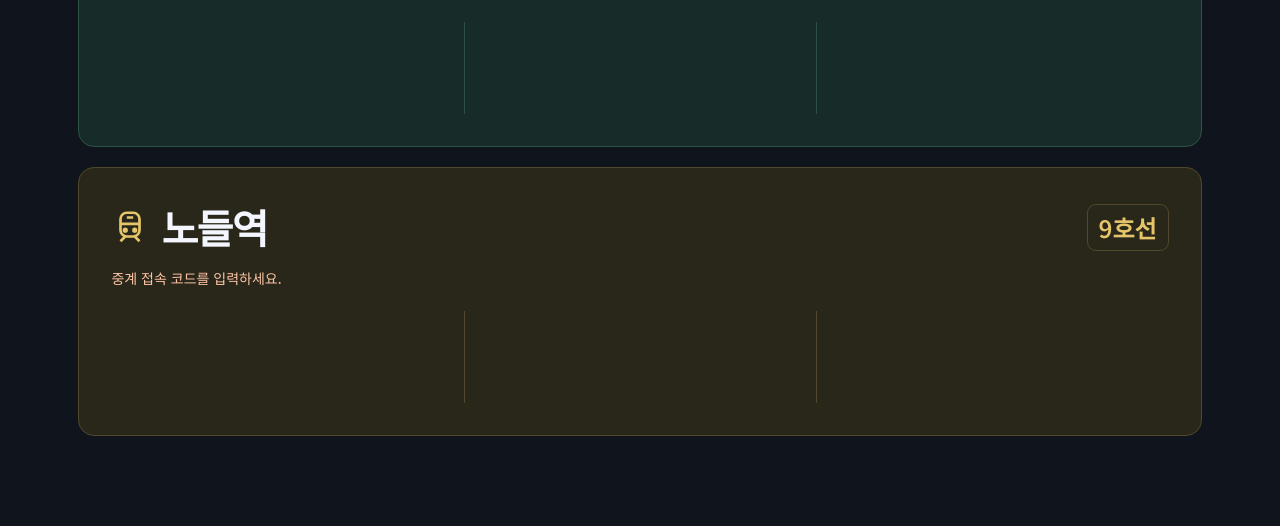
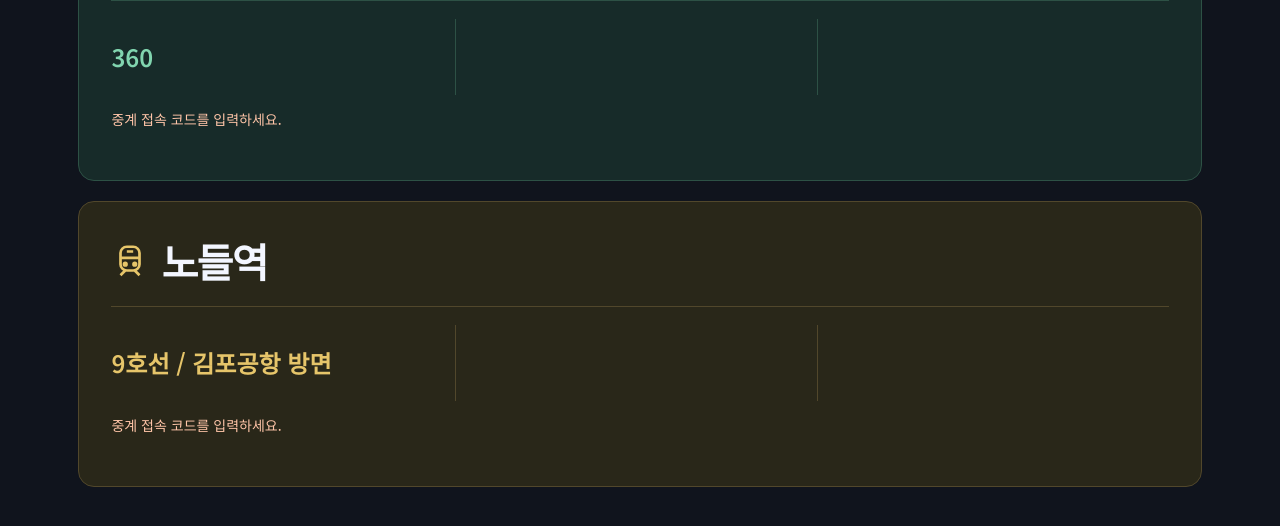
Before and after one commit to kisupahn/dashboard, a website: page index.html in a window 1280 px wide. Shown: the part 585-1111 px from the top of the page. Before the commit the page ends 1060 px from the top, so only its background shows below. Drawn offline with Linux system fonts and the light colour scheme.

Commit message:
Group arrivals by stop and route with two vehicles and tap-to-refresh

```diff
--- a/browser-api.js
+++ b/browser-api.js
@@ -53,8 +53,48 @@
         var primary = position ? message.replace(position[0], '').replace(/\s*[\[(]\s*[\])]\s*/g, '').trim() : message;
         slots.push(available ? { message: primary, label: label } : null);
       });
-    } else slots = items.slice(0, 3).map(function (item) { return { item: item, label: item.title.split(/\s*-\s*/)[0], message: item.message }; });
-    return [slots[0] || null, slots[1] || null, slots[2] || null];
+    } else slots = items.slice(0, 2).map(function (item) { return { item: item, label: item.title.split(/\s*-\s*/)[0], message: item.message }; });
+    return [slots[0] || null, slots[1] || null];
+  }
+  function groupTargets(targets) {
+    var groups = [];
+    targets.forEach(function (target) {
+      var key = target.type + ':' + target.value;
+      var group = groups.find(function (v) { return v.key === key; });
+      if (!group) { group = { key: key, type: target.type, value: target.value, targets: [] }; groups.push(group); }
+      group.targets.push(target);
+    });
+    return groups.sort(function (a, b) { return (a.type === 'bus' ? 0 : 1) - (b.type === 'bus' ? 0 : 1); });
+  }
+  function routeRows(views) {
+    var rows = [];
+    views.forEach(function (view) {
+      var t = view.target;
+      if (t.type === 'bus') {
+        rows.push({ name: view.items[0] ? view.items[0].title : t.route, slots: arrivalSlots('bus', view.items), error: view.error });
+        return;
+      }
+      var groups = [];
+      view.items.forEach(function (item) {
+        var destination = item.title.split(/\s*-\s*/)[0];
+        var key = item.line + ':' + destination + ':' + item.direction + ':' + item.via;
+        var group = groups.find(function (v) { return v.key === key; });
+        if (!group) { group = { key: key, name: (item.line ? Number(item.line) - 1000 + '호선 / ' : '') + destination, items: [] }; groups.push(group); }
+        if (!group.items.some(function (v) { return item.trainId ? v.trainId === item.trainId : v === item; })) group.items.push(item);
+      });
+      if (!groups.length) {
+        rows.push({ name: (t.line ? Number(t.line) - 1000 + '호선' : '지하철') + (t.directionLabel || t.direction ? ' / ' + (t.directionLabel || t.direction) : ''), slots: [null, null], error: view.error });
+      }
+      groups.forEach(function (group) {
+        var existing = rows.find(function (row) { return row.key === group.key; });
+        if (existing) {
+          group.items.forEach(function (item) { if (!existing.items.some(function (v) { return item.trainId ? v.trainId === item.trainId : v === item; })) existing.items.push(item); });
+          existing.items.sort(function (a, b) { return a.order.localeCompare(b.order); });
+          existing.slots = arrivalSlots('subway', existing.items);
+        } else rows.push({ key: group.key, name: group.name, items: group.items, slots: arrivalSlots('subway', group.items), error: '' });
+      });
+    });
+    return rows;
   }
   function normalize(type, data) {
     if (!data || typeof data !== 'object') throw error('API 응답 형식이 올바르지 않습니다.');
@@ -203,5 +243,5 @@
       clear: function () { cache.clear(); }
     };
   }
-  root.TransitAPI = { targets: targets, label: label, arrivalSlots: arrivalSlots, normalize: normalize, filter: filter, createClient: createClient, relayURL: relayURL, jsonp: jsonp, presentation: presentation, diagnostic: diagnostic };
+  root.TransitAPI = { targets: targets, label: label, groupTargets: groupTargets, routeRows: routeRows, arrivalSlots: arrivalSlots, normalize: normalize, filter: filter, createClient: createClient, relayURL: relayURL, jsonp: jsonp, presentation: presentation, diagnostic: diagnostic };
 })(typeof window !== 'undefined' ? window : globalThis);
--- a/index.html
+++ b/index.html
@@ -26,11 +26,14 @@
     .card-head h2 { flex: 1 1 140px; min-width: 0; }
     .transport-icon { width: 38px; height: 38px; color: var(--accent); flex: 0 0 38px; }
     .transport-icon svg { width: 100%; height: 100%; display: block; }
-    .route-badge { color: var(--accent); border: 1px solid var(--edge); border-radius: 9px; padding: 5px 11px; font-size: clamp(16px, 2.2vw, 24px); font-weight: 600; white-space: nowrap; flex-shrink: 0; font-variant-numeric: tabular-nums; }
+    .route-name { color: var(--accent); border: 1px solid var(--edge); border-radius: 9px; padding: 5px 11px; font-size: clamp(16px, 2.2vw, 24px); font-weight: 600; white-space: nowrap; flex-shrink: 0; font-variant-numeric: tabular-nums; }
     .loading { margin: 14px 0 0; color: var(--accent); font-size: 15px; }
-    .arrivals { display: grid; grid-template-columns: repeat(3, minmax(0, 1fr)); margin-top: 22px; }
-    .arrival { min-width: 0; min-height: 92px; padding: 0 12px; text-align: center; border-left: 1px solid var(--edge); }
-    .arrival:first-child { border-left: 0; padding-left: 0; } .arrival:last-child { padding-right: 0; }
+    .arrivals { margin-top: 18px; }
+    .route-row { display: grid; grid-template-columns: minmax(0, .95fr) repeat(2, minmax(0, 1fr)); align-items: center; padding: 18px 0; border-top: 1px solid var(--edge); gap: 10px; }
+    .route-name { margin: 0; border: 0; padding: 0; white-space: normal; word-break: keep-all; overflow-wrap: anywhere; line-height: 1.5; }
+    .route-error { grid-column: 1 / -1; margin: 4px 0 0; }
+    .arrival { min-width: 0; min-height: 76px; padding: 0 12px; text-align: center; border-left: 1px solid var(--edge); }
+    .arrival:last-child { padding-right: 0; }
     .arrival p { font-size: clamp(19px, 3.4vw, 40px); font-weight: 600; line-height: 1.4; word-break: keep-all; font-variant-numeric: tabular-nums; letter-spacing: -1px; color: var(--accent); margin: 4px 0 10px; overflow-wrap: normal; }
     .arrival small { color: #aab8d0; font-size: clamp(14px, 2vw, 22px); white-space: nowrap; line-height: 1.5; }
     .error { color: #ffc5a8; line-height: 1.5; font-size: 14px; }
@@ -57,7 +60,7 @@
       <label>중계 접속 코드<input id="relayToken" type="password" autocomplete="off" required></label>
       <label>버스 · 정류소/노선<input id="arsId" placeholder="20726/동작08, 20014/360" maxlength="100"></label>
       <label>갱신 간격 (초, 최소 30)<input id="interval" type="number" min="30" max="3600" value="180" required></label>
-      <details class="full"><summary>진단</summary><pre id="diagnostics"></pre><p id="refreshStatus"></p><small>자료: 서울특별시 · 화면 20261103.4</small></details>
+      <details class="full"><summary>진단</summary><pre id="diagnostics"></pre><p id="refreshStatus"></p><small>자료: 서울특별시 · 화면 20261103.5</small></details>
       <div class="full"><button type="submit">저장하고 닫기</button> <button id="presetBtn" type="button">내 조회조건 채우기</button> <button id="clearBtn" type="button">저장 정보 삭제</button></div>
     </form>
   </section>
@@ -66,8 +69,8 @@
   <p id="emptyState">설정에서 조회할 곳을 추가하세요.</p>
   <main class="panels" id="arrivalPanels"></main>
 
-  <script src="route-catalog.js?v=20261103.4"></script>
-  <script src="browser-api.js?v=20261103.4"></script>
-  <script src="script.js?v=20261103.4"></script>
+  <script src="route-catalog.js?v=20261103.5"></script>
+  <script src="browser-api.js?v=20261103.5"></script>
+  <script src="script.js?v=20261103.5"></script>
 </body>
 </html>
--- a/script.js
+++ b/script.js
@@ -26,7 +26,8 @@ updateClock(); setInterval(updateClock, 1000);
   $('settingsBtn').onclick = function () { toggle($('settings').hidden); };
   $('closeSettingsBtn').onclick = function () { toggle(false); };
   document.addEventListener('keydown', function (event) { if (event.key === 'Escape' && !$('settings').hidden) toggle(false); });
-  function makeCard(target) {
+  function makeCard(group) {
+    var target = group;
     var article = document.createElement('article'); article.className = 'transit-card ' + target.type;
     var cardHead = document.createElement('div'); cardHead.className = 'card-head';
     var icon = document.createElement('span'); icon.className = 'transport-icon';
@@ -35,16 +36,13 @@ updateClock(); setInterval(updateClock, 1000);
       ? '<svg viewBox="0 0 24 24" fill="none" stroke="currentColor" stroke-width="1.7" aria-hidden="true"><rect x="5" y="3" width="14" height="15" rx="3"/><path d="M5 10h14M8 3v7M8 18v3m8-3v3"/><circle cx="8.5" cy="14.5" r=".9" fill="currentColor"/><circle cx="15.5" cy="14.5" r=".9" fill="currentColor"/></svg>'
       : '<svg viewBox="0 0 24 24" fill="none" stroke="currentColor" stroke-width="1.7" aria-hidden="true"><rect x="6" y="3" width="12" height="15" rx="4"/><path d="M6 10h12M9 18l-3 3m9-3 3 3M10 6h4"/><circle cx="9" cy="14" r=".8" fill="currentColor"/><circle cx="15" cy="14" r=".8" fill="currentColor"/></svg>';
     var heading = document.createElement('h2'); heading.textContent = TransitAPI.label(target);
-    var badge = document.createElement('span'); badge.className = 'route-badge';
-    badge.textContent = target.type === 'bus' ? target.route : (target.line ? Number(target.line) - 1000 + '호선' : '');
-    badge.hidden = !badge.textContent;
-    cardHead.appendChild(icon); cardHead.appendChild(heading); cardHead.appendChild(badge);
+    cardHead.appendChild(icon); cardHead.appendChild(heading);
     var status = document.createElement('p'); status.className = 'loading'; status.setAttribute('role', 'status'); status.textContent = '(로딩중)';
     var arrivals = document.createElement('div'); arrivals.className = 'arrivals';
     article.appendChild(cardHead); article.appendChild(status); article.appendChild(arrivals);
     $('arrivalPanels').appendChild(article);
-    var card = { target: target, heading: heading, badge: badge, status: status, arrivals: arrivals, ticks: [], items: [] };
-    render(card, []);
+    var card = { target: target, views: group.targets.map(function (t) { return { target: t, items: [], pending: true, error: '' }; }), heading: heading, status: status, arrivals: arrivals, ticks: [], items: [] };
+    render(card);
     return card;
   }
   function concise(message) {
@@ -54,19 +52,29 @@ updateClock(); setInterval(updateClock, 1000);
     if (duration) return duration[1] + '분' + (duration[2] ? ' ' + duration[2] + '초' : '');
     return text.replace(/\s*후(?:\s*\([^)]*\))?$/, '');
   }
-  function render(card, items) {
-    card.arrivals.textContent = ''; card.ticks = []; card.items = items;
-    TransitAPI.arrivalSlots(card.target.type, items).forEach(function (slot) {
-      var row = document.createElement('div'); row.className = 'arrival';
+  function render(card) {
+    card.arrivals.textContent = ''; card.ticks = [];
+    card.items = [];
+    card.views.forEach(function (view) { card.items = card.items.concat(view.items); });
+    card.status.hidden = !card.views.some(function (view) { return view.pending; });
+    TransitAPI.routeRows(card.views).forEach(function (route) {
+      var row = document.createElement('div'); row.className = 'route-row';
+      var name = document.createElement('h3'); name.className = 'route-name'; name.textContent = route.name; row.appendChild(name);
+      route.slots.forEach(function (slot, index) {
+        var cell = document.createElement('div'); cell.className = 'arrival';
+        cell.setAttribute('aria-label', index === 0 ? '가장 가까운 도착' : '다음 도착');
         var message = document.createElement('p');
         var label = document.createElement('small');
         function tick() {
           var text = slot ? (slot.item ? TransitAPI.presentation(slot.item, Date.now()).message : slot.message) : '';
           message.textContent = concise(text);
-        label.textContent = text && message.textContent ? slot.label : '';
+          label.textContent = text && message.textContent && !slot.item ? slot.label : '';
         }
         tick(); if (slot && slot.item) card.ticks.push(tick);
-      row.appendChild(message); row.appendChild(label); card.arrivals.appendChild(row);
+        cell.appendChild(message); cell.appendChild(label); row.appendChild(cell);
+      });
+      if (route.error) { var error = document.createElement('p'); error.className = 'error route-error'; error.textContent = route.error; row.appendChild(error); }
+      card.arrivals.appendChild(row);
     });
   }
   function diagnostics() {
@@ -78,26 +86,22 @@ updateClock(); setInterval(updateClock, 1000);
       }).join('\n\n');
     }).join('\n\n');
   }
-  async function load(target, card, run, force) {
+  async function load(view, card, run, force) {
     if (run !== generation) return;
-    card.status.hidden = false; card.status.textContent = '(로딩중)'; card.status.className = 'loading';
     var controller = new AbortController(); controllers.push(controller);
     var timeout = setTimeout(function () { controller.abort(); }, 40000);
     try {
-      var items = await client.load(target, Object.assign({}, settings, { forceRefresh: force }), controller.signal);
+      var items = await client.load(view.target, Object.assign({}, settings, { forceRefresh: force }), controller.signal);
       if (run !== generation) return;
-      render(card, items);
-      card.status.hidden = true; card.status.textContent = '';
-      if (target.type === 'bus' && items[0]) {
-        if (items[0].stop) card.heading.textContent = items[0].stop;
-        card.badge.textContent = items[0].title;
-      }
-      diagnostics();
+      view.items = items;
+      if (view.target.type === 'bus' && view.items[0] && view.items[0].stop) card.heading.textContent = view.items[0].stop;
     } catch (error) {
       if (run !== generation) return;
-      render(card, []);
-      card.status.textContent = error.code === 'SERVICE_ENDED' ? '' : error.message; card.status.hidden = error.code === 'SERVICE_ENDED'; card.status.className = 'error';
-    } finally { clearTimeout(timeout); }
+      view.items = []; view.error = error.code === 'SERVICE_ENDED' ? '' : error.message;
+    } finally {
+      clearTimeout(timeout);
+      if (run === generation) { view.pending = false; render(card); diagnostics(); }
+    }
   }
   var cards = [], signature = '';
   setInterval(function () { cards.forEach(function (card) { card.ticks.forEach(function (tick) { tick(); }); }); }, 1000);
@@ -111,17 +115,21 @@ updateClock(); setInterval(updateClock, 1000);
     var nextSignature = JSON.stringify(targets);
     if (signature !== nextSignature) {
       $('arrivalPanels').textContent = '';
-      cards = targets.map(makeCard); signature = nextSignature;
+      cards = TransitAPI.groupTargets(targets).map(makeCard); signature = nextSignature;
     }
-    cards.forEach(function (card) { render(card, []); card.status.hidden = false; card.status.textContent = '(로딩중)'; card.status.className = 'loading'; });
+    var jobs = [];
+    cards.forEach(function (card) {
+      card.views.forEach(function (view) { view.items = []; view.pending = true; view.error = ''; jobs.push({ view: view, card: card }); });
+      card.status.textContent = '(로딩중)'; render(card);
+    });
     $('emptyState').hidden = targets.length > 0;
     $('refreshBtn').disabled = true;
     // 여러 곳을 조회해도 동시 API 요청은 3건으로 제한합니다.
     var cursor = 0;
     async function worker() {
-      while (cursor < targets.length && run === generation) {
+      while (cursor < jobs.length && run === generation) {
         var index = cursor++;
-        await load(targets[index], cards[index], run, force === true);
+        await load(jobs[index].view, jobs[index].card, run, force === true);
       }
     }
     await Promise.all([worker(), worker(), worker()]);
@@ -130,7 +138,11 @@ updateClock(); setInterval(updateClock, 1000);
     $('refreshStatus').textContent = targets.length ? targets.length + '곳 조회 · 자동 갱신 ' + settings.interval + '초' : '설정에서 조회할 역·정류소를 추가하세요.';
     if (!document.hidden && targets.length) timer = setTimeout(refresh, settings.interval * 1000);
   }
-  $('refreshBtn').onclick = function () { refresh(true); };
+  document.addEventListener('click', function (event) {
+    var node = event.target && (event.target.closest ? event.target : event.target.parentElement);
+    if (!node || node.closest('#settings, #settingsBtn, a, input, textarea, select, label, summary')) return;
+    if (!$('refreshBtn').disabled) refresh(true);
+  });
   $('settingsForm').onsubmit = function (event) {
     event.preventDefault();
     var next = {};
```
Also changed, not shown: test/browser-api.test.js (+39 -20 lines), README.md. Lines whose indentation alone changed are shown as unchanged.
